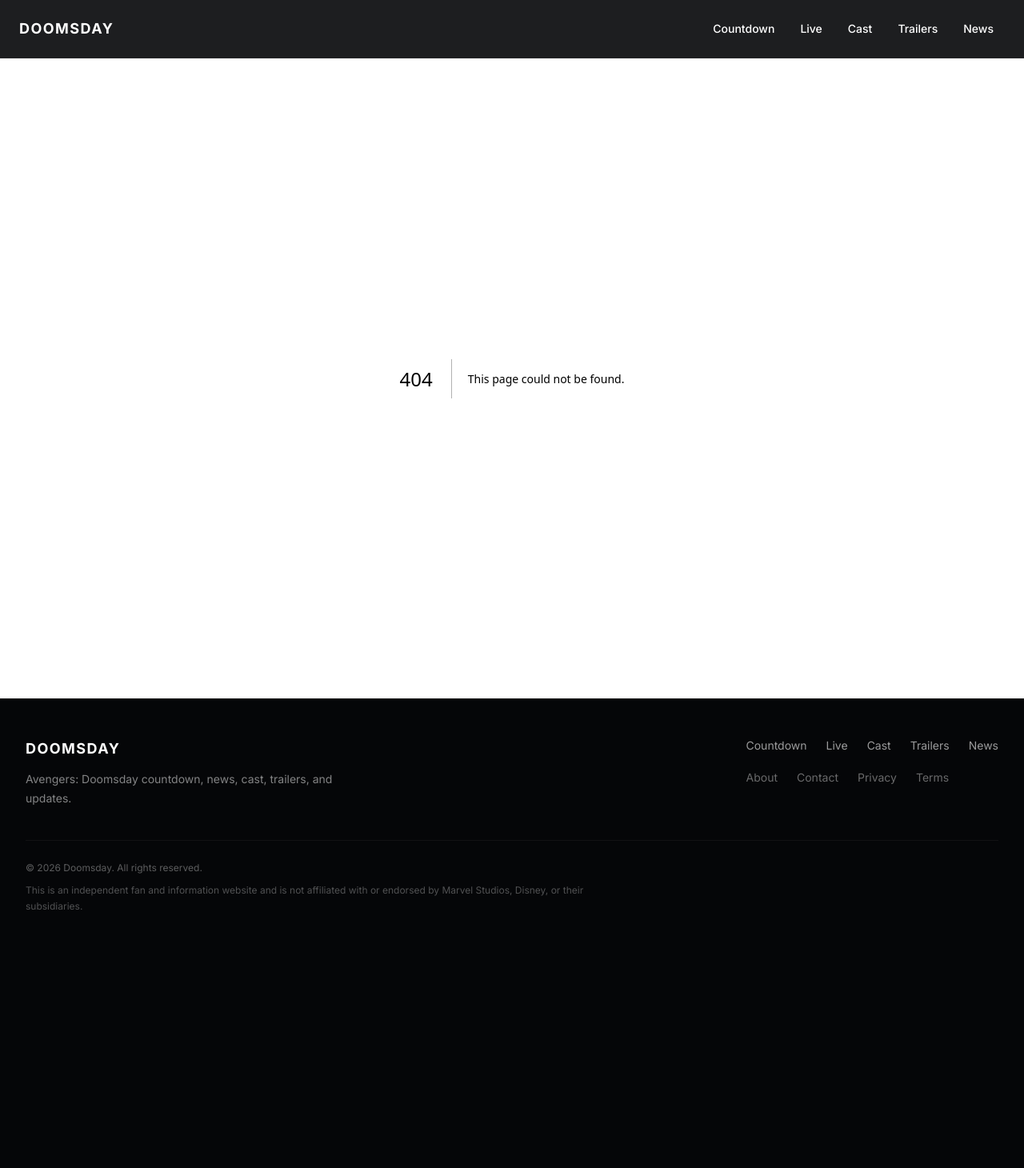
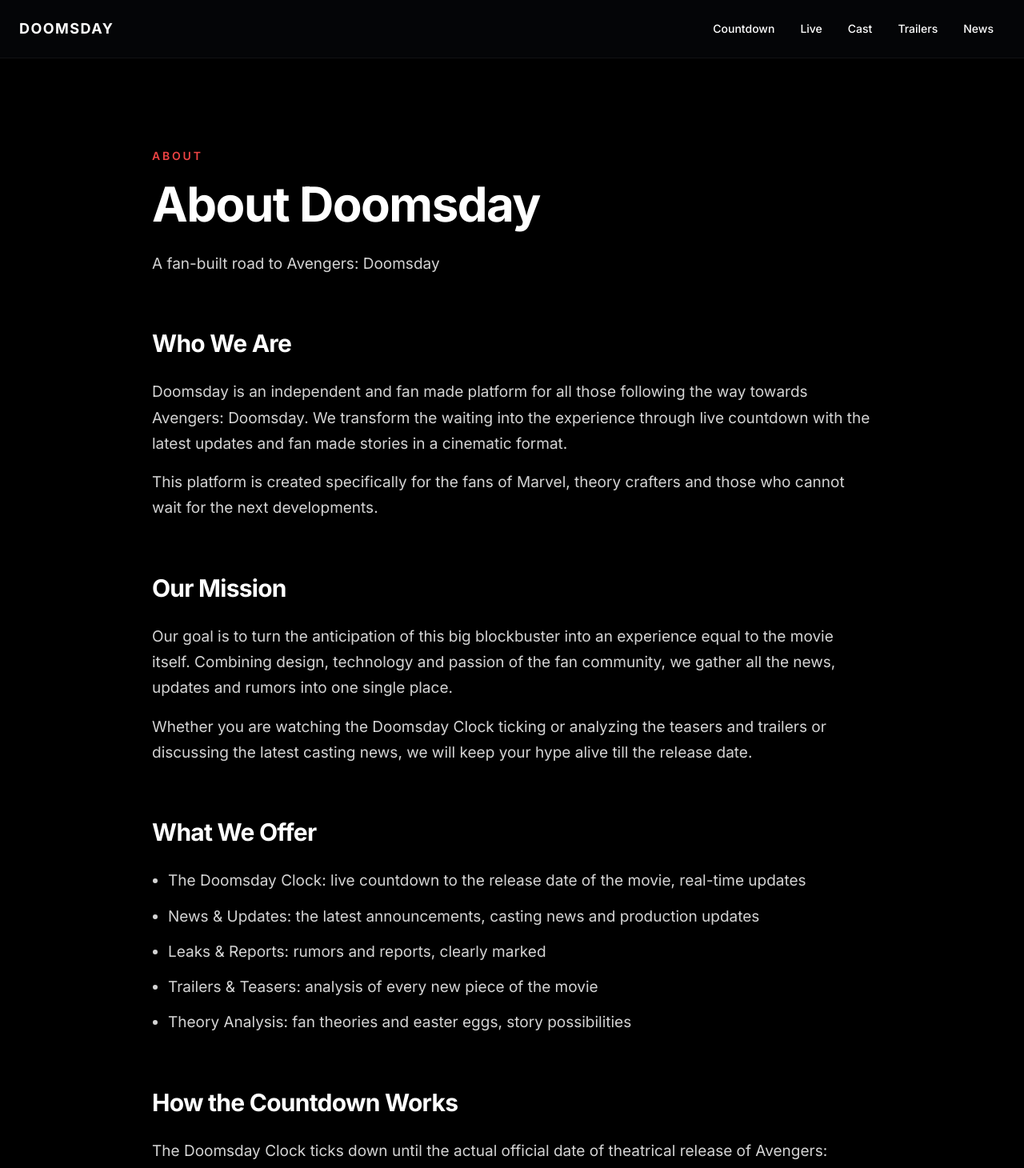
Before and after one commit to we3soft/doomsday-site, a Next.js app: page /about in a window 1280 px wide. Before the commit this address had no page. Shown: the top 1460 px of the page at 80% size. Before the commit the page ends 1191 px from the top, so only its background shows below. Built offline with nearby package versions, Linux system fonts and the light colour scheme.

Commit message:
about page

```diff
--- /dev/null
+++ b/app/about/page.tsx
@@ -0,0 +1,122 @@
+import type { Metadata } from "next";
+
+export const metadata: Metadata = {
+  title: "About",
+  description:
+    "Doomsday is a fan-built road to Avengers: Doomsday - live countdown, updates, rumors, theories, and cinematic experience.",
+};
+
+type Section = {
+  heading: string;
+  paragraphs?: string[];
+  bullets?: string[];
+};
+
+const sections: Section[] = [
+  {
+    heading: "Who We Are",
+    paragraphs: [
+      "Doomsday is an independent and fan made platform for all those following the way towards Avengers: Doomsday. We transform the waiting into the experience through live countdown with the latest updates and fan made stories in a cinematic format.",
+      "This platform is created specifically for the fans of Marvel, theory crafters and those who cannot wait for the next developments.",
+    ],
+  },
+  {
+    heading: "Our Mission",
+    paragraphs: [
+      "Our goal is to turn the anticipation of this big blockbuster into an experience equal to the movie itself. Combining design, technology and passion of the fan community, we gather all the news, updates and rumors into one single place.",
+      "Whether you are watching the Doomsday Clock ticking or analyzing the teasers and trailers or discussing the latest casting news, we will keep your hype alive till the release date.",
+    ],
+  },
+  {
+    heading: "What We Offer",
+    bullets: [
+      "The Doomsday Clock: live countdown to the release date of the movie, real-time updates",
+      "News & Updates: the latest announcements, casting news and production updates",
+      "Leaks & Reports: rumors and reports, clearly marked",
+      "Trailers & Teasers: analysis of every new piece of the movie",
+      "Theory Analysis: fan theories and easter eggs, story possibilities",
+    ],
+  },
+  {
+    heading: "How the Countdown Works",
+    paragraphs: [
+      "The Doomsday Clock ticks down until the actual official date of theatrical release of Avengers: Doomsday, which is December 18, 2026. The clock operates in real-time directly within your browser and counts down once per second. We will make sure that we update the Doomsday Clock immediately if the date changes.",
+    ],
+  },
+  {
+    heading: "Our Promise: Fact vs. Rumor",
+    paragraphs: [
+      "A strict line is drawn between the confirmed information and unconfirmed reports. Any official statements and announcements are stated as facts while all unconfirmed information will be marked as reported, rumored or speculation and fan theories will always be stated as theories.",
+    ],
+  },
+  {
+    heading: "Independent & Unofficial",
+    paragraphs: [
+      "Doomsday Countdown is an absolutely independent and unofficial fan site project. It has nothing to do with and is not supported by Marvel Studios, Disney and/or any other related company. All the trademarks, movie characters and titles belong to their rightful owners.",
+    ],
+  },
+  {
+    heading: "Built With Passion",
+    paragraphs: [
+      "This website has been designed and managed by a team of independent creators who have a strong love for Marvel stories, design and technology. The countdown is not just a countdown, but something much more exciting than that.",
+    ],
+  },
+];
+
+export default function AboutPage() {
+  return (
+    <main className="min-h-screen bg-black text-white px-6 py-16 sm:py-24 lg:py-28">
+      <article className="mx-auto max-w-[900px] text-left">
+        {/* Header Section */}
+        <header className="mb-14 sm:mb-16">
+          <p className="text-xs sm:text-sm font-semibold tracking-[0.2em] text-[#EF4444] uppercase mb-4">
+            ABOUT
+          </p>
+          <h1 className="text-4xl sm:text-5xl lg:text-[60px] font-bold tracking-tight text-white leading-[1.15] mb-6">
+            About Doomsday
+          </h1>
+          <p className="text-lg sm:text-[19px] text-neutral-300 leading-[1.7]">
+            A fan-built road to Avengers: Doomsday
+          </p>
+        </header>
+
+        {/* Content Sections */}
+        <div className="space-y-14 sm:space-y-16">
+          {sections.map((section) => (
+            <section key={section.heading} className="space-y-6">
+              <h2 className="text-2xl sm:text-[30px] font-bold tracking-tight text-white">
+                {section.heading}
+              </h2>
+
+              {section.paragraphs && (
+                <div className="space-y-4">
+                  {section.paragraphs.map((p, i) => (
+                    <p
+                      key={i}
+                      className="text-base sm:text-[19px] text-neutral-300 leading-[1.7]"
+                    >
+                      {p}
+                    </p>
+                  ))}
+                </div>
+              )}
+
+              {section.bullets && (
+                <ul className="space-y-3 pl-5 list-disc text-neutral-300">
+                  {section.bullets.map((bullet, i) => (
+                    <li
+                      key={i}
+                      className="text-base sm:text-[19px] leading-[1.7] text-neutral-300"
+                    >
+                      {bullet}
+                    </li>
+                  ))}
+                </ul>
+              )}
+            </section>
+          ))}
+        </div>
+      </article>
+    </main>
+  );
+}
--- /dev/null
+++ b/app/countdown/page.tsx
@@ -0,0 +1,5 @@
+import { redirect } from "next/navigation";
+
+export default function CountdownPage() {
+  redirect("/");
+}
--- a/app/page.tsx
+++ b/app/page.tsx
@@ -7,7 +7,7 @@
       <section className="relative isolate min-h-[calc(100svh-4rem)] overflow-hidden lg:min-h-[calc(100svh-4.5rem)]">
         {/* Hero image */}
         <Image
-          src="/images/doomsday-hero.avif"
+          src="/doomsday-hero (1).avif"
           alt=""
           fill
           priority
--- a/components/countdown/Countdown.tsx
+++ b/components/countdown/Countdown.tsx
@@ -42,9 +42,18 @@
 }
 
 export default function Countdown() {
-  const [timeLeft, setTimeLeft] = useState<TimeLeft>(getTimeLeft);
+  const [mounted, setMounted] = useState(false);
+  const [timeLeft, setTimeLeft] = useState<TimeLeft>({
+    days: 0,
+    hours: 0,
+    minutes: 0,
+    seconds: 0,
+  });
 
   useEffect(() => {
+    setMounted(true);
+    setTimeLeft(getTimeLeft());
+
     const timer = setInterval(() => {
       setTimeLeft(getTimeLeft());
     }, 1000);
@@ -52,12 +61,29 @@
     return () => clearInterval(timer);
   }, []);
 
+  if (!mounted) {
+    return (
+      <div
+        className="mt-8 flex items-center gap-2 font-mono drop-shadow-[0_2px_10px_rgba(0,0,0,0.7)] sm:mt-10 sm:gap-6"
+        aria-label="Countdown loading"
+      >
+        <span className="text-2xl font-medium text-foreground sm:text-4xl">00</span>
+        <span className="text-2xl text-white/50 sm:text-4xl">:</span>
+        <span className="text-2xl font-medium text-foreground sm:text-4xl">00</span>
+        <span className="text-2xl text-white/50 sm:text-4xl">:</span>
+        <span className="text-2xl font-medium text-foreground sm:text-4xl">00</span>
+        <span className="text-2xl text-white/50 sm:text-4xl">:</span>
+        <span className="text-2xl font-medium text-foreground sm:text-4xl">00</span>
+      </div>
+    );
+  }
+
   return (
     <div
       className="mt-8 flex items-center gap-2 font-mono drop-shadow-[0_2px_10px_rgba(0,0,0,0.7)] sm:mt-10 sm:gap-6"
       aria-label={`${timeLeft.days} days, ${timeLeft.hours} hours, ${timeLeft.minutes} minutes, and ${timeLeft.seconds} seconds remaining`}
     >
-      <span className="text-2xl  font-medium text-foreground sm:text-4xl">
+      <span className="text-2xl font-medium text-foreground sm:text-4xl">
         {timeLeft.days}
       </span>
 
--- a/components/layout/Footer.tsx
+++ b/components/layout/Footer.tsx
@@ -1,7 +1,7 @@
 import Link from "next/link";
 
 const navigation = [
-  { name: "Countdown", href: "/countdown" },
+  { name: "Countdown", href: "/" },
   { name: "Live", href: "/live" },
   { name: "Cast", href: "/cast" },
   { name: "Trailers", href: "/trailers" },
--- a/components/layout/Header.tsx
+++ b/components/layout/Header.tsx
@@ -5,7 +5,7 @@
 import { useEffect, useState } from "react";
 
 const navigation = [
-  { name: "Countdown", href: "/countdown" },
+  { name: "Countdown", href: "/" },
   { name: "Live", href: "/live" },
   { name: "Cast", href: "/cast" },
   { name: "Trailers", href: "/trailers" },
```
Also changed, not shown: public/doomsday-hero (1).avif (added), 1 other file (tests, documents, lock files or other folders).
